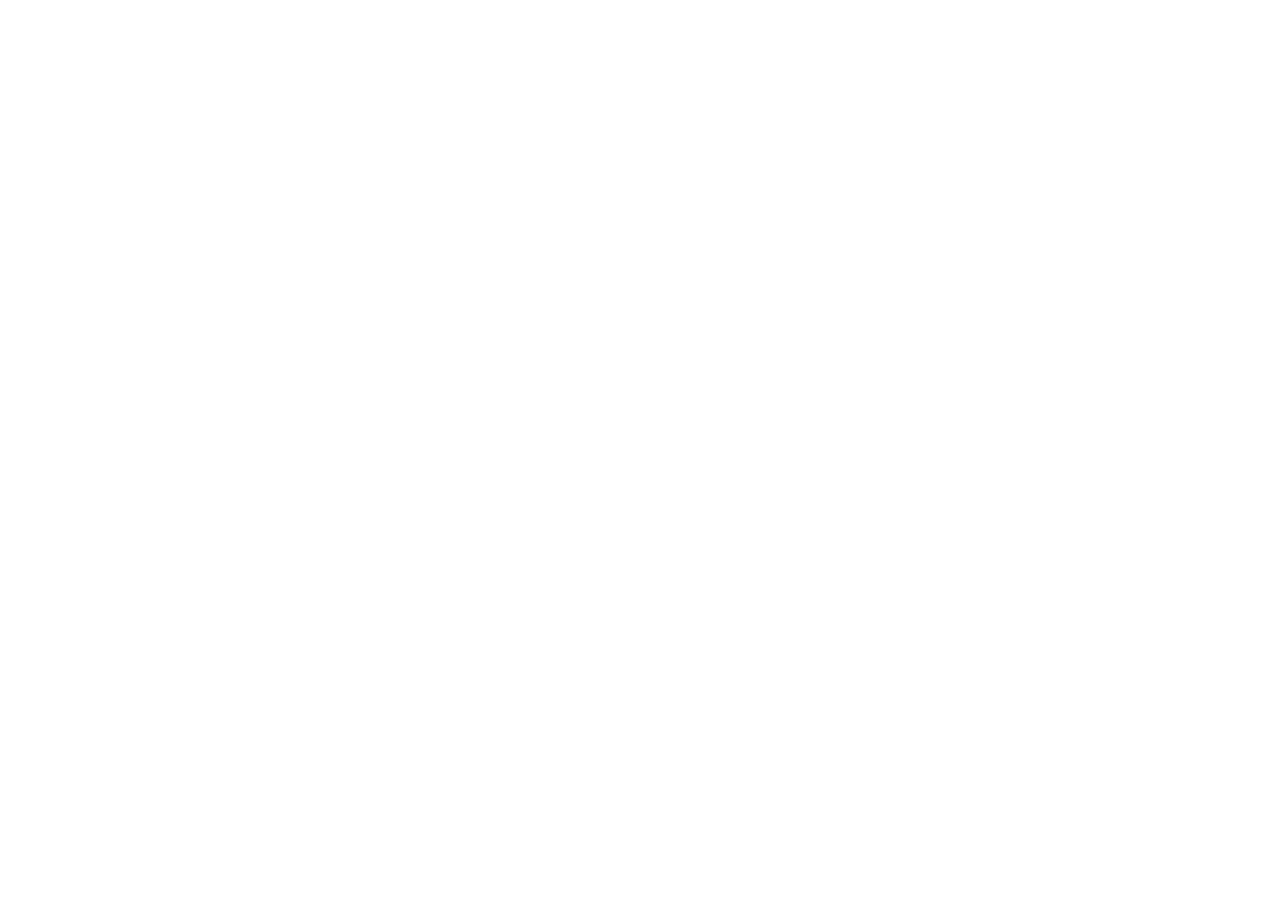
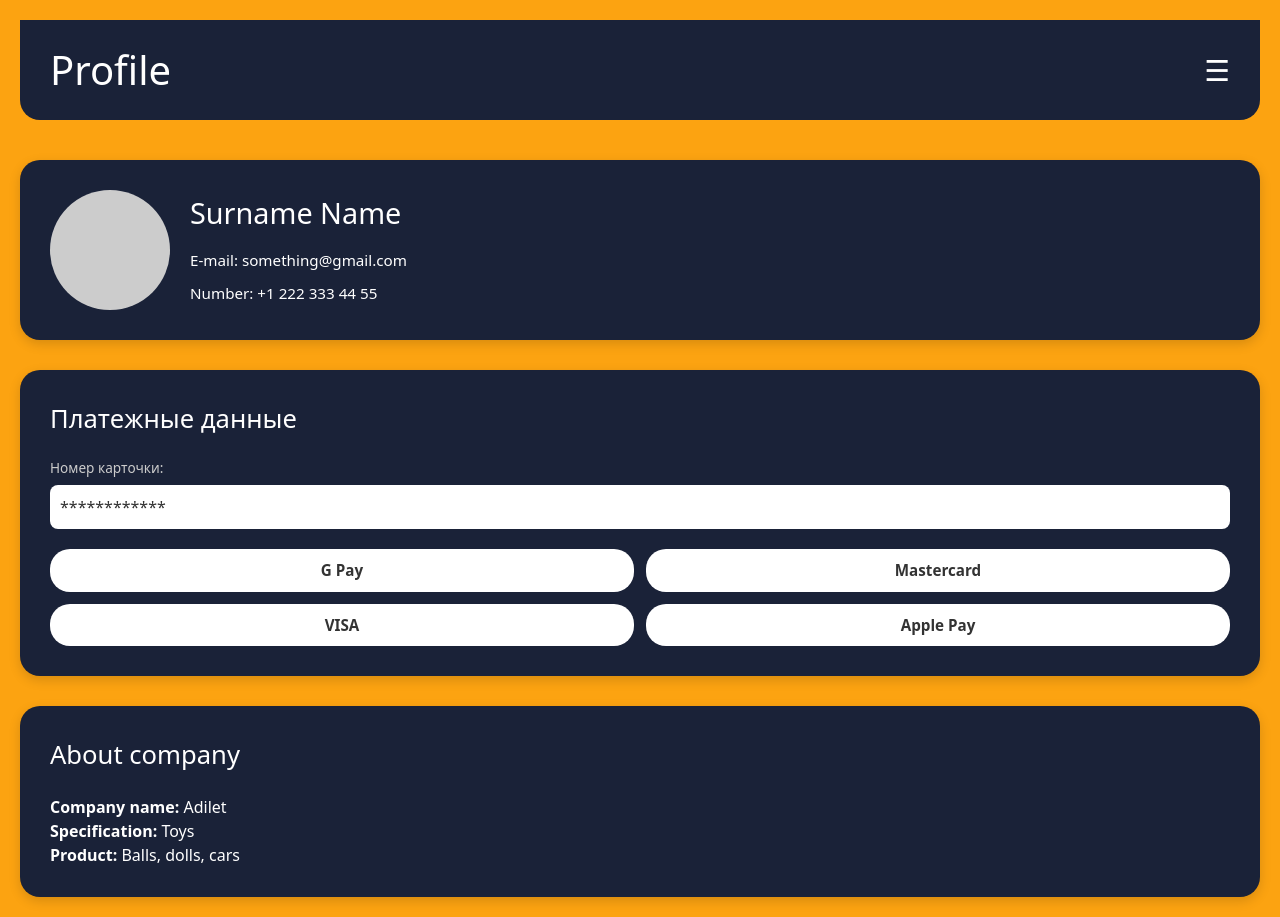
Before and after one commit to Ali-na-abaya/B2B, a Nuxt app: page /profile in a window 1280 px wide. Before the commit this address had no page. Before the commit the page ends 800 px from the top, so only its background shows below. Built offline with nearby package versions, Linux system fonts and the light colour scheme.

Commit message:
описание изменений

```diff
--- /dev/null
+++ b/pages/profile.vue
@@ -0,0 +1,216 @@
+<template>
+  <div class="profile-container">
+
+    <div class="profile-header">
+      <h1 class="page-title">Profile</h1>
+      <button class="menu-toggle" aria-label="Open menu">
+        ☰
+      </button>
+    </div>
+
+
+    <div class="content-wrapper">
+
+      <div class="card user-info-card">
+        <div class="avatar"></div>
+        <div class="user-details">
+          <h2 class="user-name">Surname Name</h2>
+          <p class="user-email">E-mail: something@gmail.com</p>
+          <p class="user-phone">Number: +1 222 333 44 55</p>
+        </div>
+      </div>
+
+
+      <div class="card payment-card">
+        <h3 class="card-title">Платежные данные</h3>
+        <div class="form-group">
+          <label class="form-label">Номер карточки:</label>
+          <input
+            type="text"
+            class="card-number-input"
+            value="************"
+            readonly
+          />
+        </div>
+        <div class="payment-methods">
+          <button class="payment-logo">G Pay</button>
+          <button class="payment-logo">Mastercard</button>
+          <button class="payment-logo">VISA</button>
+          <button class="payment-logo">Apple Pay</button>
+        </div>
+      </div>
+
+      <div class="card company-card">
+        <h3 class="card-title">About company</h3>
+        <p><strong>Company name:</strong> Adilet</p>
+        <p><strong>Specification:</strong> Toys</p>
+        <p><strong>Product:</strong> Balls, dolls, cars</p>
+      </div>
+    </div>
+  </div>
+</template>
+
+<script setup>
+</script>
+
+<style scoped>
+body{
+  background-color: #FCA311;
+}
+.profile-container {
+
+  background-color: #FCA311;
+  padding: 20px;
+  max-width: 1800px;
+  margin: 0 auto;
+}
+
+.profile-header {
+  background-color: #1a2238;
+  color: white;
+  padding: 20px 30px;
+  border-radius: 0 0 20px 20px;
+  display: flex;
+  justify-content: space-between;
+  align-items: center;
+  margin-bottom: 40px;
+}
+
+.page-title {
+  font-size: 2.5rem;
+  margin: 0;
+}
+
+.menu-toggle {
+  background: transparent;
+  border: none;
+  color: white;
+  font-size: 1.8rem;
+  cursor: pointer;
+}
+
+.content-wrapper {
+  display: flex;
+  flex-direction: column;
+  gap: 30px;
+}
+
+.card {
+  background-color: #1a2238;
+  color: white;
+  padding: 30px;
+  border-radius: 20px;
+  box-shadow: 0 4px 12px rgba(0, 0, 0, 0.15);
+}
+
+.user-info-card {
+  display: flex;
+  align-items: center;
+  gap: 20px;
+}
+
+.avatar {
+  width: 120px;
+  height: 120px;
+  background-color: #cccccc;
+  border-radius: 50%;
+}
+
+.user-details {
+  display: flex;
+  flex-direction: column;
+}
+
+.user-name {
+  font-size: 1.8rem;
+  margin: 0 0 10px 0;
+}
+
+.user-email,
+.user-phone {
+  margin: 5px 0;
+  font-size: 0.95rem;
+}
+
+.card-title {
+  font-size: 1.6rem;
+  margin-top: 0;
+  margin-bottom: 20px;
+}
+
+.form-group {
+  margin-bottom: 20px;
+}
+
+.form-label {
+  display: block;
+  font-size: 0.85rem;
+  color: #cccccc;
+  margin-bottom: 6px;
+}
+
+.card-number-input {
+  width: 100%;
+  padding: 10px;
+  border: none;
+  border-radius: 8px;
+  background-color: #ffffff;
+  color: #333333;
+  font-size: 1rem;
+  box-sizing: border-box;
+}
+
+.payment-methods {
+  display: grid;
+  grid-template-columns: repeat(2, 1fr);
+  gap: 12px;
+}
+
+.payment-logo {
+  background-color: white;
+  color: #333333;
+  border: none;
+  border-radius: 20px;
+  padding: 10px;
+  font-weight: bold;
+  font-size: 0.95rem;
+  cursor: pointer;
+  text-align: center;
+  display: flex;
+  align-items: center;
+  justify-content: center;
+}
+
+.payment-logo:hover {
+  opacity: 0.9;
+}
+
+
+@media (max-width: 768px) {
+  .profile-header {
+    padding: 15px 20px;
+  }
+
+  .page-title {
+    font-size: 2rem;
+  }
+
+  .user-info-card {
+    flex-direction: column;
+    text-align: center;
+  }
+
+  .avatar {
+    width: 100px;
+    height: 100px;
+  }
+
+  .card {
+    padding: 20px;
+  }
+
+  .payment-methods {
+    grid-template-columns: 1fr;
+  }
+}
+</style>
```
